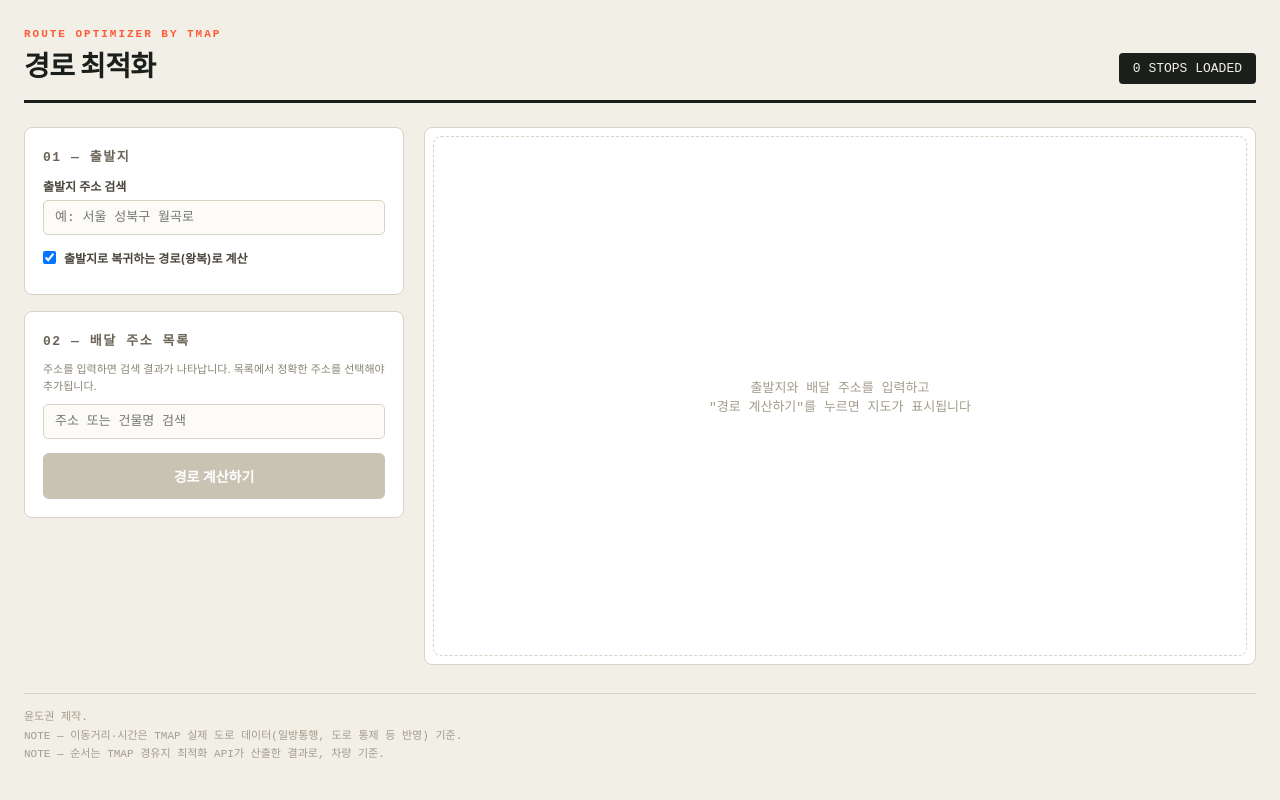
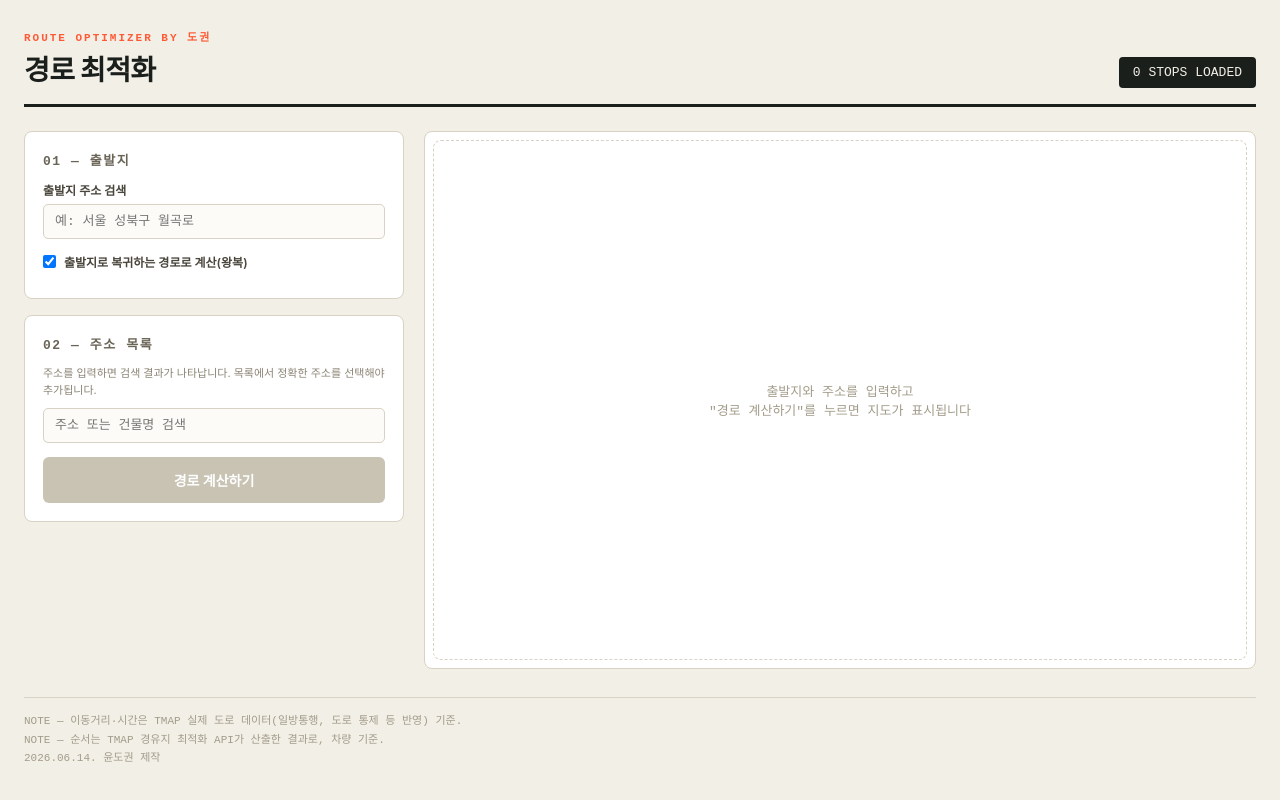
Before and after one commit to dbsehrnjs12-lgtm/thdekf, a website: page index.html in a window 1280 px wide. Drawn offline with Linux system fonts and the light colour scheme.

Commit message:
Update index.html

```diff
--- a/index.html
+++ b/index.html
@@ -360,7 +360,7 @@
 
   <header>
     <div class="title-block">
-      <span class="eyebrow">Route Optimizer by TMAP</span>
+      <span class="eyebrow">Route Optimizer by 도권</span>
       <h1> 경로 최적화</h1>
     </div>
     <div class="stop-count" id="stopCount">0 STOPS LOADED</div>
@@ -381,12 +381,12 @@
         </div>
         <div class="toggle-row">
           <input type="checkbox" id="roundTrip" checked>
-          <label for="roundTrip">출발지로 복귀하는 경로(왕복)로 계산</label>
+          <label for="roundTrip">출발지로 복귀하는 경로로 계산(왕복)</label>
         </div>
       </div>
 
       <div class="panel">
-        <h2>02 — 배달 주소 목록</h2>
+        <h2>02 — 주소 목록</h2>
         <div class="hint" style="margin-bottom: 10px;">
           주소를 입력하면 검색 결과가 나타납니다. 목록에서 정확한 주소를 선택해야 추가됩니다.
         </div>
@@ -406,7 +406,7 @@
     <div>
       <div class="panel" style="padding:8px;">
         <div id="mapEmpty" class="map-empty">
-          출발지와 배달 주소를 입력하고<br>"경로 계산하기"를 누르면 지도가 표시됩니다
+          출발지와 주소를 입력하고<br>"경로 계산하기"를 누르면 지도가 표시됩니다
         </div>
         <div id="map" style="display:none;"></div>
       </div>
@@ -424,9 +424,9 @@
   </div>
 
   <footer>
-    윤도권 제작.<br>
     NOTE — 이동거리·시간은 TMAP 실제 도로 데이터(일방통행, 도로 통제 등 반영) 기준.<br>
     NOTE — 순서는 TMAP 경유지 최적화 API가 산출한 결과로, 차량 기준.<br>
+    2026.06.14. 윤도권 제작
   </footer>
 </div>
 
```
